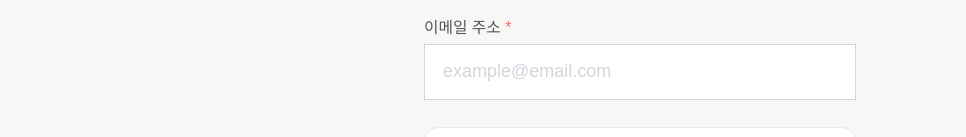
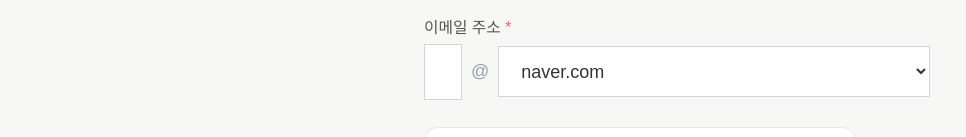
Before and after one commit to rorhkdcns/gillmong, a Next.js app: page /auth/signup in a window 1280 px wide. Shown: the part 782-919 px from the top of the page, without its empty margins (0-966 px from the left). Built offline with nearby package versions, Linux system fonts and the light colour scheme.

Commit message:
feat: 회원가입 이메일 입력 아이디+도메인 2칸 분리

```diff
--- a/src/app/auth/signup/page.tsx
+++ b/src/app/auth/signup/page.tsx
@@ -25,15 +25,21 @@ function Field({
 const INPUT = 'w-full border border-gray-300 bg-white px-4 py-3 text-base text-[#333333] placeholder:text-gray-300 outline-none focus:border-[#01273A]'
 
 export default function SignupPage() {
-  const [username,  setUsername]  = useState('')
-  const [password,  setPassword]  = useState('')
-  const [nickname,  setNickname]  = useState('')
-  const [realName,  setRealName]  = useState('')
-  const [phone,     setPhone]     = useState('')
-  const [email,     setEmail]     = useState('')
-  const [error,     setError]     = useState('')
-  const [done,      setDone]      = useState(false)
-  const [loading,   setLoading]   = useState(false)
+  const [username,     setUsername]     = useState('')
+  const [password,     setPassword]     = useState('')
+  const [nickname,     setNickname]     = useState('')
+  const [realName,     setRealName]     = useState('')
+  const [phone,        setPhone]        = useState('')
+  const [emailId,      setEmailId]      = useState('')
+  const [emailDomain,  setEmailDomain]  = useState('naver.com')
+  const [customDomain, setCustomDomain] = useState('')
+  const [error,        setError]        = useState('')
+  const [done,         setDone]         = useState(false)
+  const [loading,      setLoading]      = useState(false)
+
+  const email = emailDomain === 'direct'
+    ? (emailId && customDomain ? `${emailId}@${customDomain}` : '')
+    : (emailId ? `${emailId}@${emailDomain}` : '')
 
   const [usernameError,    setUsernameError]    = useState('')
   const [usernameStatus,   setUsernameStatus]   = useState<'idle' | 'available' | 'taken'>('idle')
@@ -113,8 +119,12 @@ export default function SignupPage() {
       setError('전화번호 형식이 올바르지 않습니다.')
       return
     }
-    if (!email.trim()) {
-      setError('이메일 주소를 입력해주세요.')
+    if (!emailId.trim()) {
+      setError('이메일 아이디를 입력해주세요.')
+      return
+    }
+    if (emailDomain === 'direct' && !customDomain.trim()) {
+      setError('이메일 도메인을 입력해주세요.')
       return
     }
     if (!/^[^\s@]+@[^\s@]+\.[^\s@]+$/.test(email)) {
@@ -283,14 +293,40 @@ export default function SignupPage() {
             </Field>
 
             <Field label="이메일 주소" required>
-              <input
-                type="email"
-                value={email}
-                onChange={(e) => setEmail(e.target.value)}
-                placeholder="example@email.com"
-                required
-                className={INPUT}
-              />
+              <div className="flex items-center gap-2">
+                <input
+                  type="text"
+                  value={emailId}
+                  onChange={(e) => setEmailId(e.target.value.replace(/\s/g, ''))}
+                  placeholder="이메일 아이디"
+                  className={`${INPUT} min-w-0 flex-1`}
+                />
+                <span className="shrink-0 text-base font-medium text-gray-400">@</span>
+                <select
+                  value={emailDomain}
+                  onChange={(e) => { setEmailDomain(e.target.value); setCustomDomain('') }}
+                  className={`${INPUT} shrink-0 w-[148px] cursor-pointer`}
+                >
+                  <option value="direct">직접입력</option>
+                  <option value="naver.com">naver.com</option>
+                  <option value="daum.net">daum.net</option>
+                  <option value="hanmail.net">hanmail.net</option>
+                  <option value="nate.com">nate.com</option>
+                  <option value="gmail.com">gmail.com</option>
+                </select>
+              </div>
+              {emailDomain === 'direct' && (
+                <input
+                  type="text"
+                  value={customDomain}
+                  onChange={(e) => setCustomDomain(e.target.value.replace(/\s/g, ''))}
+                  placeholder="도메인 입력 (예: yahoo.com)"
+                  className={`${INPUT} mt-2`}
+                />
+              )}
+              {email && (
+                <p className="mt-1 text-xs text-gray-400">{email}</p>
+              )}
             </Field>
 
             {/* 약관 동의 */}
```
